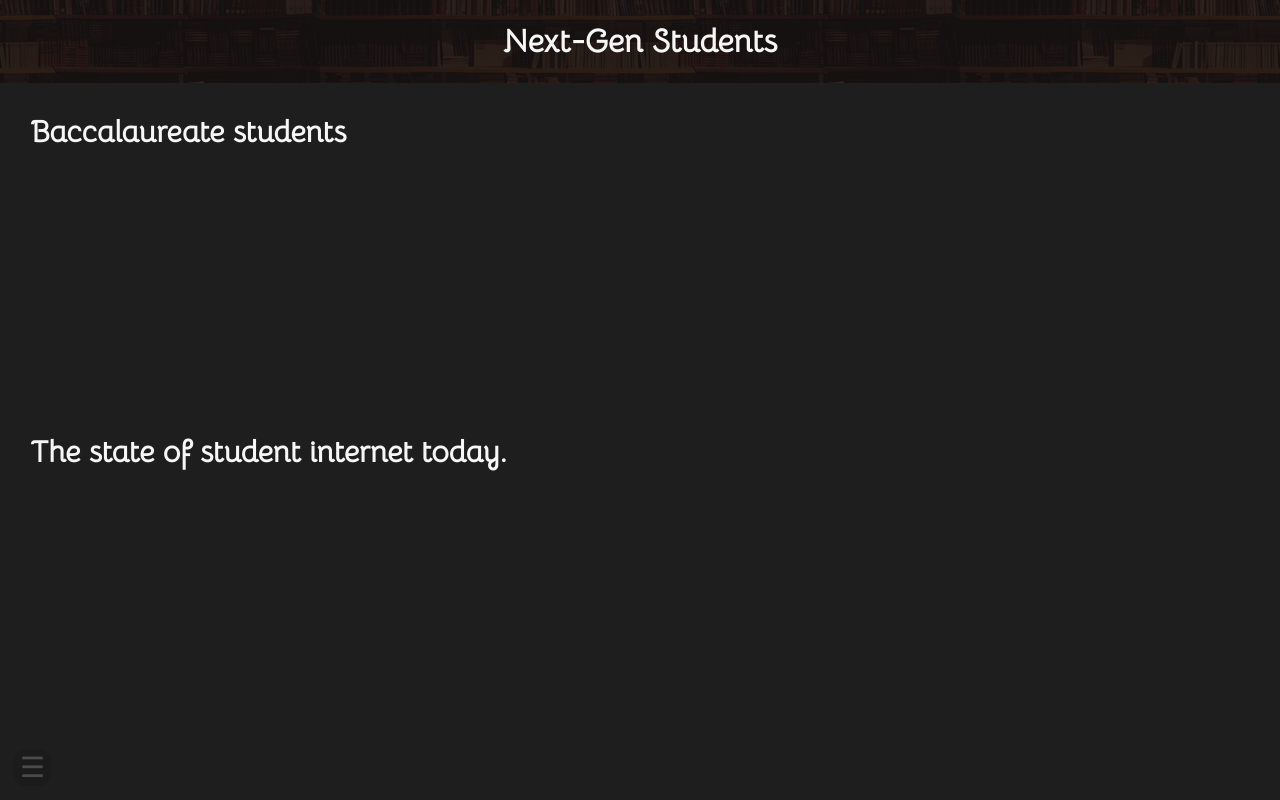
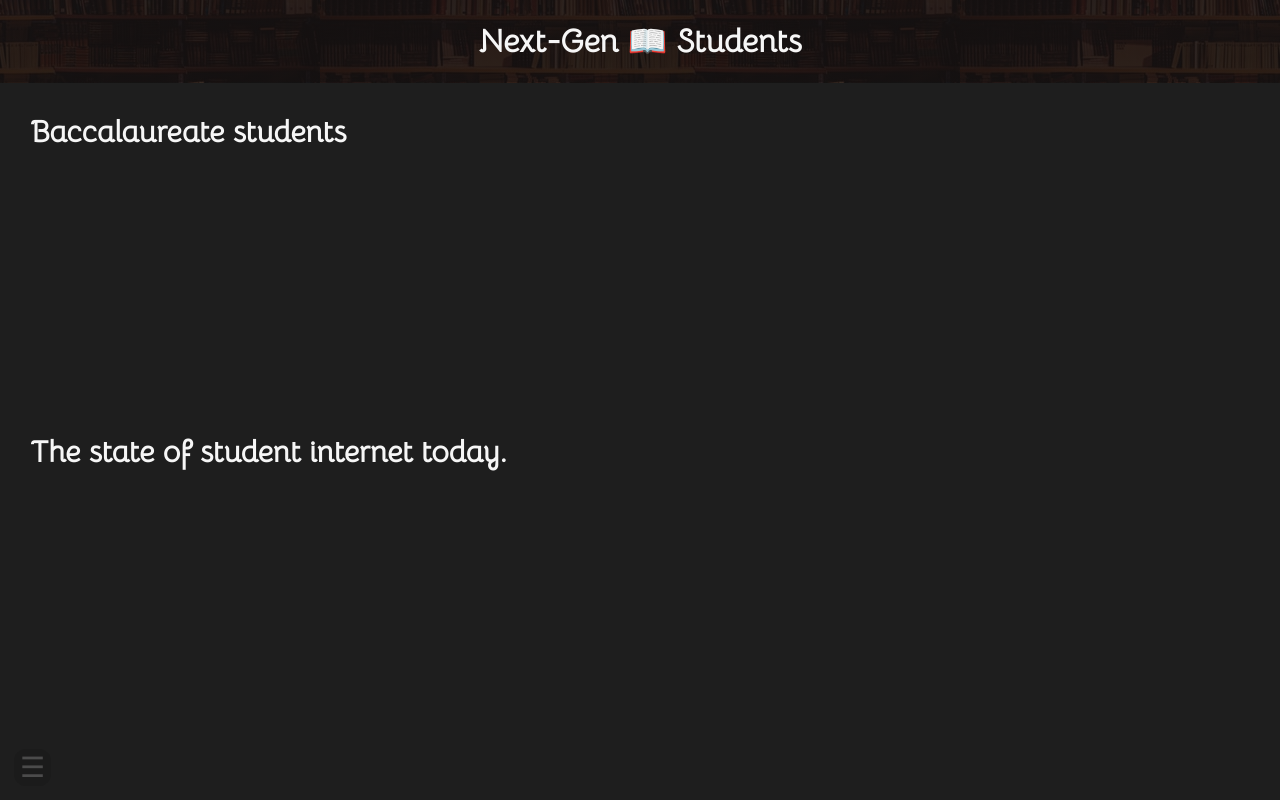
Before and after one commit to Creativty/Creativty.github.io, a website: page index.html in a window 1280 px wide. Drawn offline with Linux system fonts and the light colour scheme.

Commit message:
Added a book utf between home title "Next-Gen" and "Students"

```diff
--- a/index.html
+++ b/index.html
@@ -36,7 +36,7 @@
             -->
             <div id="home">
                 <div class="home-title">
-                    <h1>Next-Gen Students</h1>
+                    <h1>Next-Gen <span>&#128214;</span> Students</h1>
                 </div>
                 <div class="slide">
                     <h3 class="slide-title">Baccalaureate students</h3>
```
